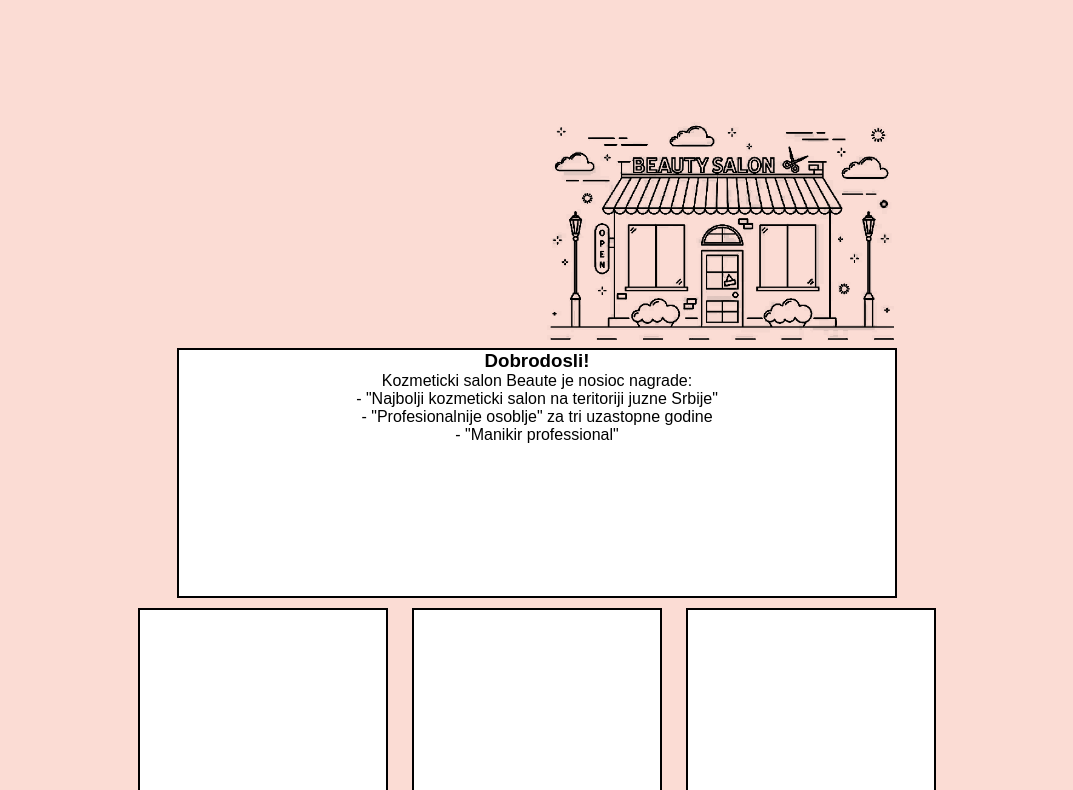
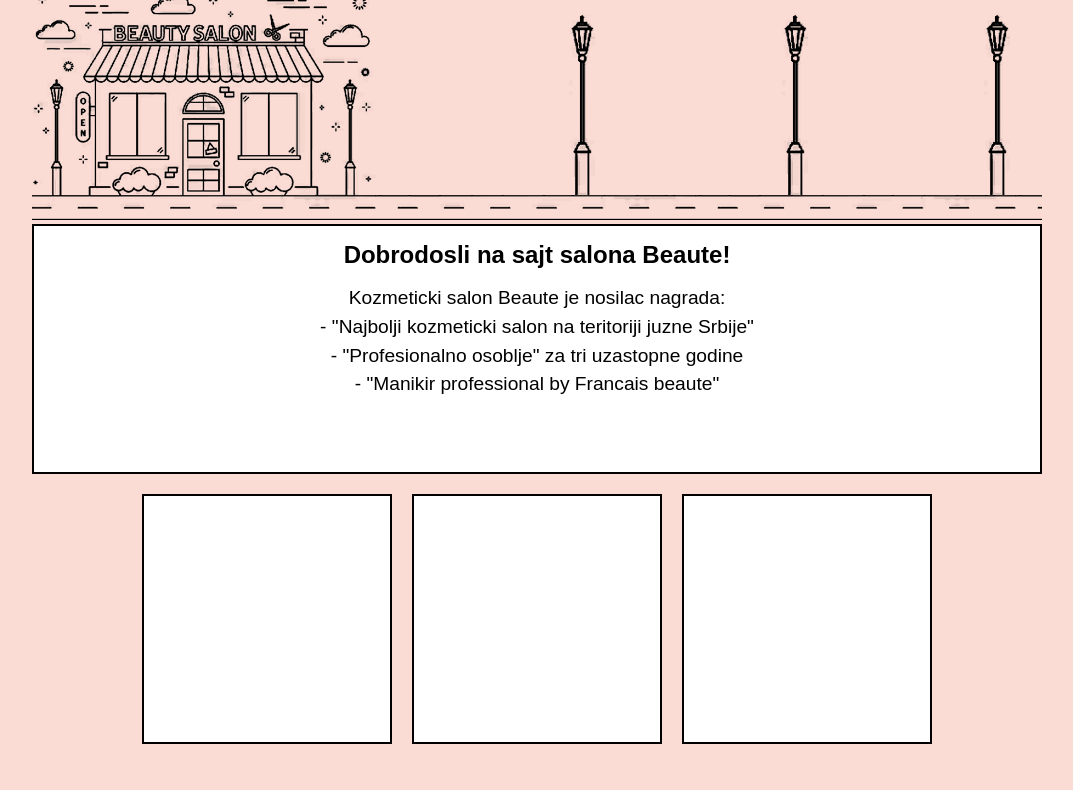
Before and after one commit to Panke2000/uwp-projekat, a plain HTML site: page index.html in a window 1280 px wide. Shown: the part 81-871 px from the top of the page, without its empty margins (103-1176 px from the left). Drawn offline with Linux system fonts and the light colour scheme.

Commit message:
added some features +  better resp

```diff
--- a/Script&Style/main.js
+++ b/Script&Style/main.js
@@ -1,18 +1,12 @@
 /* HEADER */
 
 let headerLinks = document.querySelectorAll('#header-links a');
-let hamburgerMenu = document.querySelector('#hamburger-menu');
 let lines = document.querySelectorAll('.line');
 let dugmeNaVrh = document.getElementById("nazad-na-vrh"); // nazad na vrh dugme
 let footer = document.getElementById('footer'); // futer
 let pageBody = document.getElementById('page-body');
 
 console.log(headerLinks);
-
-hamburgerMenu.addEventListener('click', function() {
-    headerLinks.classList.toggle('show');
-    lines.forEach(line => line.classList.toggle('active'));
-});
 
 window.addEventListener('scroll', function() {
     let header = document.querySelector('header'); // header animacija
--- a/Script&Style/style.css
+++ b/Script&Style/style.css
@@ -58,7 +58,11 @@ header{
     /*background-color: red;*/
 }
 
-#header-links a{
+#hamburger-button{
+    display: none;
+}
+
+#header-links a, #hamburger-button{
     text-decoration: none;
     background-color: var(--color-A);
     transition: background-color 500ms;
@@ -73,7 +77,7 @@ header{
     margin-left: 5px;
 }
 
-#header-links a:hover {
+#header-links a:hover{
     background-color: white;
 }
 
@@ -86,23 +90,10 @@ header{
 
 }
 
-#hamburger-meni {
-    display: none;
-    cursor: pointer;
-    margin-left: 10px;
-}
-
-.hamburger-link {
-    width: 25px;
-    height: 3px;
-    background-color: black;
-    margin: 5px 0;
-}
-
 /* PAGE BODY */
 
 #page-body{
-    justify-content: center;
+    justify-content: start;
     align-items: center;
     flex-direction: column;
     min-height: 1000px;
@@ -111,7 +102,7 @@ header{
 }
 
 .body-container{
-    display: inline-block;
+    display: flex;
     min-width: 250px;
     max-width: 1010px;
     min-height: 250px;
@@ -122,27 +113,53 @@ header{
     border: 2px solid black;
 }
 
-.cont-row{
-    display: block;
+#index-cont-1{
+    flex-direction: column;
+    padding: 15px;
 }
 
-#index-cont-main{
-    display: block;
+#index-cont-1 h3{
+    font-size: x-large;
+    font-weight: bold;
+}
+
+#index-cont-1 p {
+    font-size: larger;
+    margin-top: 15px;
+    line-height: 1.5em;
+}
+
+#index-cont-1 {
+}
+
+#index-cont-1 p > span {
 }
 
 #index-cont-main img {
     z-index: 0;
-    position: relative;
-    width: 350px;
-    left: 370px;
-    bottom: -15px;
 }
 
 #index-cont-1 {
     z-index: 1;
     position: relative;
-    width: 100%;
+    width: 1010px;
     margin: 0;
+}
+
+#index-row-1 {
+    display: flex;
+    flex-direction: row;
+    justify-content: center;
+    margin-top: 10px;
+
+    width: var(--sirina-desktop);
+}
+
+#index-row-1 > .body-container:first-of-type { margin-left: 0; justify-content: start;}
+#index-row-1 > .body-container:last-of-type { margin-right: 0; justify-content: end;}
+
+#index-cont-2, #index-cont-3, #index-cont-4 {
+    width: 250px;
 }
 
 /* NAZAD NA VRH DUGME */
@@ -173,6 +190,7 @@ header{
 /* FOOTER */
 
 footer{
+    width: 100%;
     min-height: 500px;
     padding-bottom: 100px;
 
--- a/index.html
+++ b/index.html
@@ -16,6 +16,9 @@
             <div id="header-logo-mobile">
                 <img src="Materijal/Beaute_logo/logo-only-butterfly.png" alt="logo je nedostupan">
             </div>
+            <div id="header-hamburger">
+                <button id="hamburger-button">MENI</button>
+            </div>
             <div id="header-links">
                 <a href="#">Početna</a>
                 <a href="">Tretmani</a>
@@ -24,25 +27,21 @@
                 <a href="">O Nama</a>
                 <a href="#footer">Kontakt</a>
             </div>
-            <div id="hamburger-menu">
-                <div class="line"></div>
-                <div class="line"></div>
-                <div class="line"></div>
-            </div>
         </div>
     </header>
     <div id="page-body" class="container">
         <div id="index-cont-main" class="cont-row">
-            <img src="/Materijal/beauty-salon-building_277904-41 copy.png" alt="">
+            <img src="/Materijal/beauty-salon-building_wide-desktop.png" alt="">
             <div id="index-cont-1" class="body-container">
-                <h3>Dobrodosli!</h3>
-                <p>Kozmeticki salon Beaute je nosioc nagrade: <br>
-                - "Najbolji kozmeticki salon na teritoriji juzne Srbije" <br>
-                - "Profesionalnije osoblje" za tri uzastopne godine <br>
-                - "Manikir professional"</p>
+                <h3>Dobrodosli na sajt salona Beaute!</h3>
+                <p>Kozmeticki salon Beaute je nosilac nagrada: <br>
+                <span id="nagrada-1">- "Najbolji kozmeticki salon na teritoriji juzne Srbije" </span><br>
+                <span id="nagrada-2">- "Profesionalno osoblje" za tri uzastopne godine </span><br>
+                <span id="nagrada-3">- "Manikir professional by Francais beaute"</span></p>
+
             </div>
         </div>
-        <div class="cont-row">
+        <div id="index-row-1" class="cont-row">
             <div id="index-cont-2" class="body-container">
 
             </div>
```
Also changed, not shown: Materijal/beauty-salon-building_wide-desktop.png (added).
